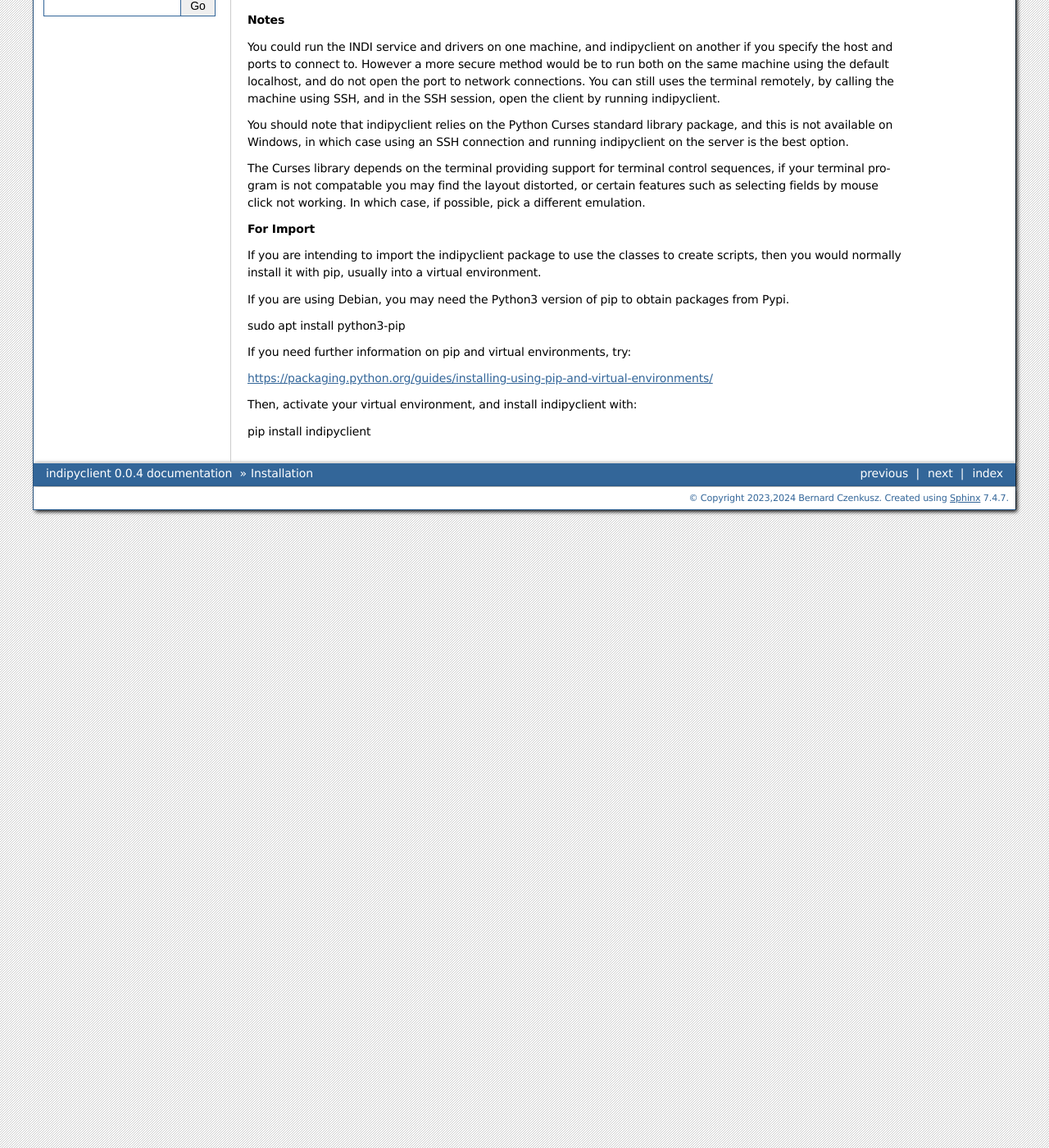
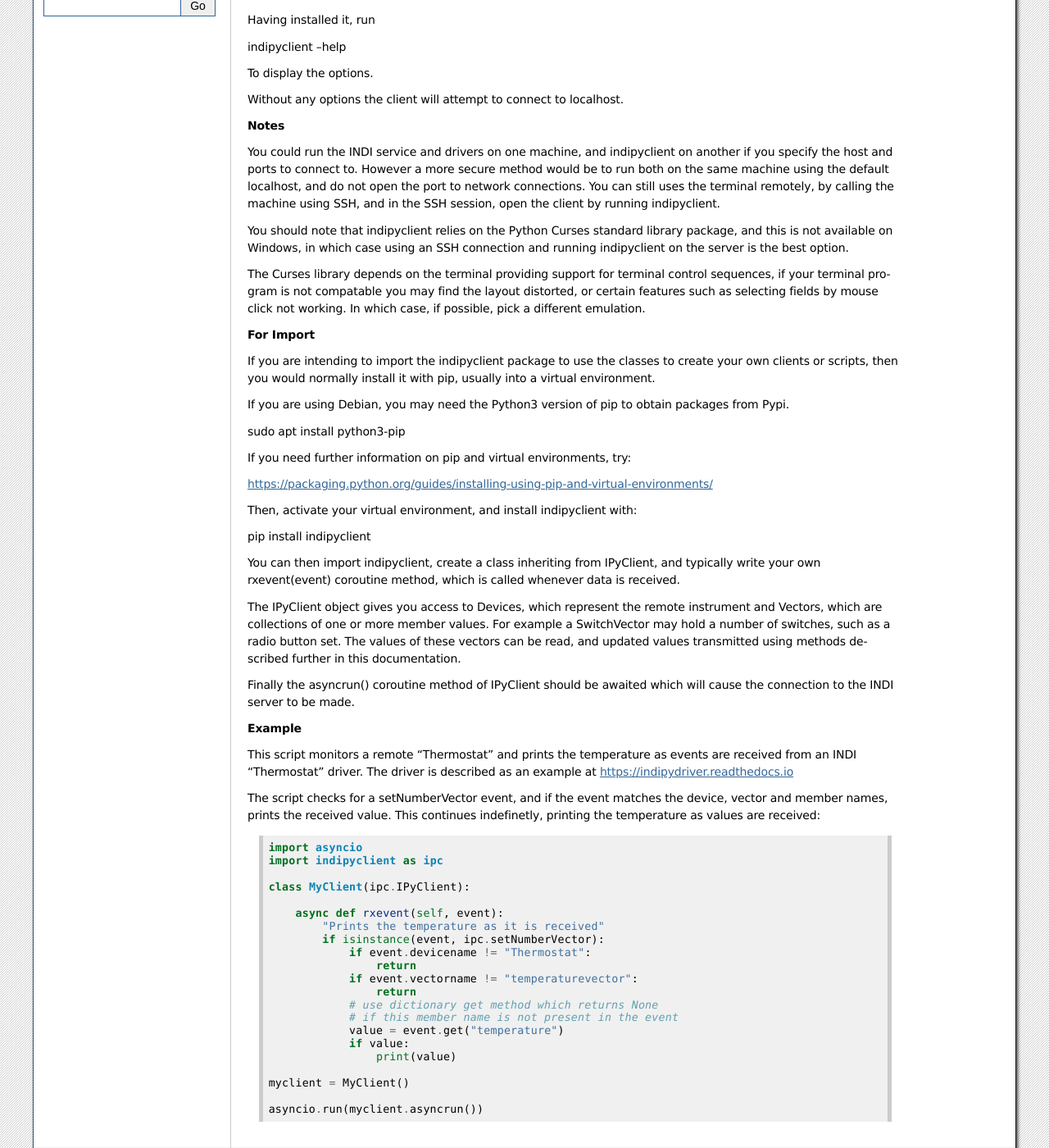
Before and after one commit to bernie-skipole/indipyclient, a Sphinx documentation site: the page built from docs/source/usage/installation.rst, in a window 1280 px wide and 1400 px high, scrolled down 301 px. Shown: the whole window at 82% size. Built offline with Sphinx 7.4.7, drawn with Linux system fonts in a browser that asks for light colours.

Commit message:
Working on documentation

```diff
--- a/docs/source/usage/installation.rst
+++ b/docs/source/usage/installation.rst
@@ -15,6 +15,13 @@ or if you want to run it, without installing:
 
 pipx run indipyclient
 
+Having installed it, run
+
+indipyclient --help
+
+To display the options.
+
+Without any options the client will attempt to connect to localhost.
 
 **Notes**
 
@@ -24,10 +31,9 @@ You should note that indipyclient relies on the Python Curses standard library p
 
 The Curses library depends on the terminal providing support for terminal control sequences, if your terminal program is not compatable you may find the layout distorted, or certain features such as selecting fields by mouse click not working. In which case, if possible, pick a different emulation.
 
-
 **For Import**
 
-If you are intending to import the indipyclient package to use the classes to create scripts, then you would normally install it with pip, usually into a virtual environment.
+If you are intending to import the indipyclient package to use the classes to create your own clients or scripts, then you would normally install it with pip, usually into a virtual environment.
 
 If you are using Debian, you may need the Python3 version of pip to obtain packages from Pypi.
 
@@ -40,3 +46,37 @@ https://packaging.python.org/guides/installing-using-pip-and-virtual-environment
 Then, activate your virtual environment, and install indipyclient with:
 
 pip install indipyclient
+
+You can then import indipyclient, create a class inheriting from IPyClient, and typically write your own rxevent(event) coroutine method, which is called whenever data is received.
+
+The IPyClient object gives you access to Devices, which represent the remote instrument and Vectors, which are collections of one or more member values. For example a SwitchVector may hold a number of switches, such as a radio button set. The values of these vectors can be read, and updated values transmitted using methods described further in this documentation.
+
+Finally the asyncrun() coroutine method of IPyClient should be awaited which will cause the connection to the INDI server to be made.
+
+**Example**
+
+This script monitors a remote "Thermostat" and prints the temperature as events are received from an INDI "Thermostat" driver. The driver is described as an example at https://indipydriver.readthedocs.io
+
+The script checks for a setNumberVector event, and if the event matches the device, vector and member names, prints the received value. This continues indefinetly, printing the temperature as values are received::
+
+    import asyncio
+    import indipyclient as ipc
+
+    class MyClient(ipc.IPyClient):
+
+        async def rxevent(self, event):
+            "Prints the temperature as it is received"
+            if isinstance(event, ipc.setNumberVector):
+                if event.devicename != "Thermostat":
+                    return
+                if event.vectorname != "temperaturevector":
+                    return
+                # use dictionary get method which returns None
+                # if this member name is not present in the event
+                value = event.get("temperature")
+                if value:
+                    print(value)
+
+    myclient = MyClient()
+
+    asyncio.run(myclient.asyncrun())
```
Also changed, not shown: docs/source/usage/events.rst (+100 -3 lines).
